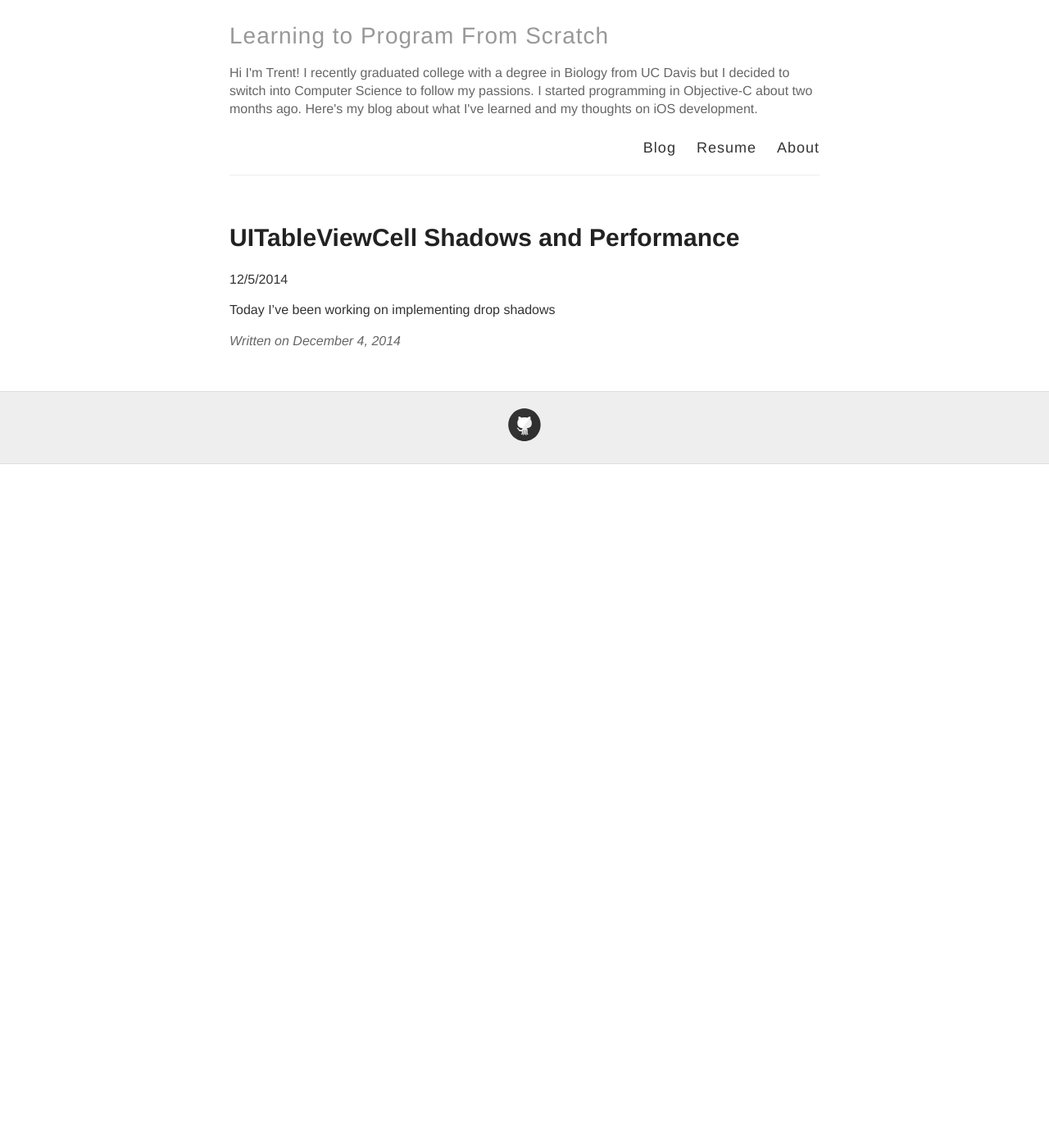
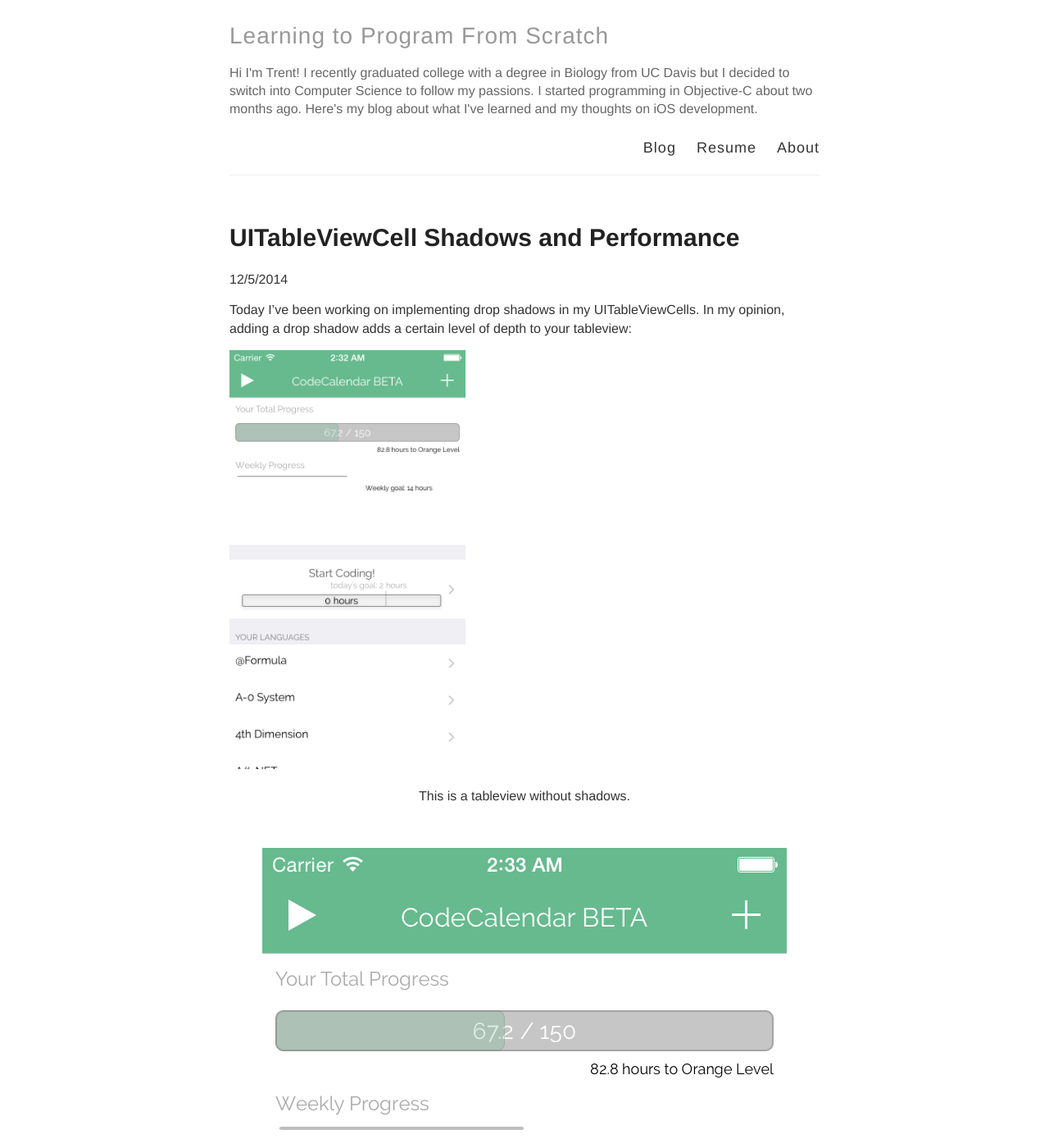
Before and after one commit to trentyou/trentyou.github.io, a Jekyll site: the page built from _posts/2014-12-4-UITableViewCell Shadows and Performance.md, in a window 1280 px wide and 1400 px high. Shown: the whole window at 82% size. Built offline with Jekyll 4.4.1, drawn with Linux system fonts in a browser that asks for light colours; some of the changed text lies outside the part shown.

Commit message:
Updated 2014-12-4-UITableViewCell Shadows and Performance.md

```diff
--- a/_posts/2014-12-4-UITableViewCell Shadows and Performance.md
+++ b/_posts/2014-12-4-UITableViewCell Shadows and Performance.md
@@ -6,4 +6,18 @@ published: true
 
 12/5/2014
 
-Today I've been working on implementing drop shadows
+Today I've been working on implementing drop shadows in my UITableViewCells. In my opinion, adding a drop shadow adds a certain level of depth to your tableview:
+
+<div style="text-align:center; max-width: 40%; max-height: 40%" markdown="1">
+![](/images/screenshotwithoutshadows_post3.png)
+</div>
+<div style="font-size: 1.0em; text-align:center">
+This is a tableview without shadows.
+</div>
+<br>
+<div style="text-align:center" markdown="1">
+![](/images/screenshotwithshadow_post3.png)
+</div>
+<div style="font-size: 1.0em; text-align:center">
+This is a tableview without shadows.
+</div>
```
